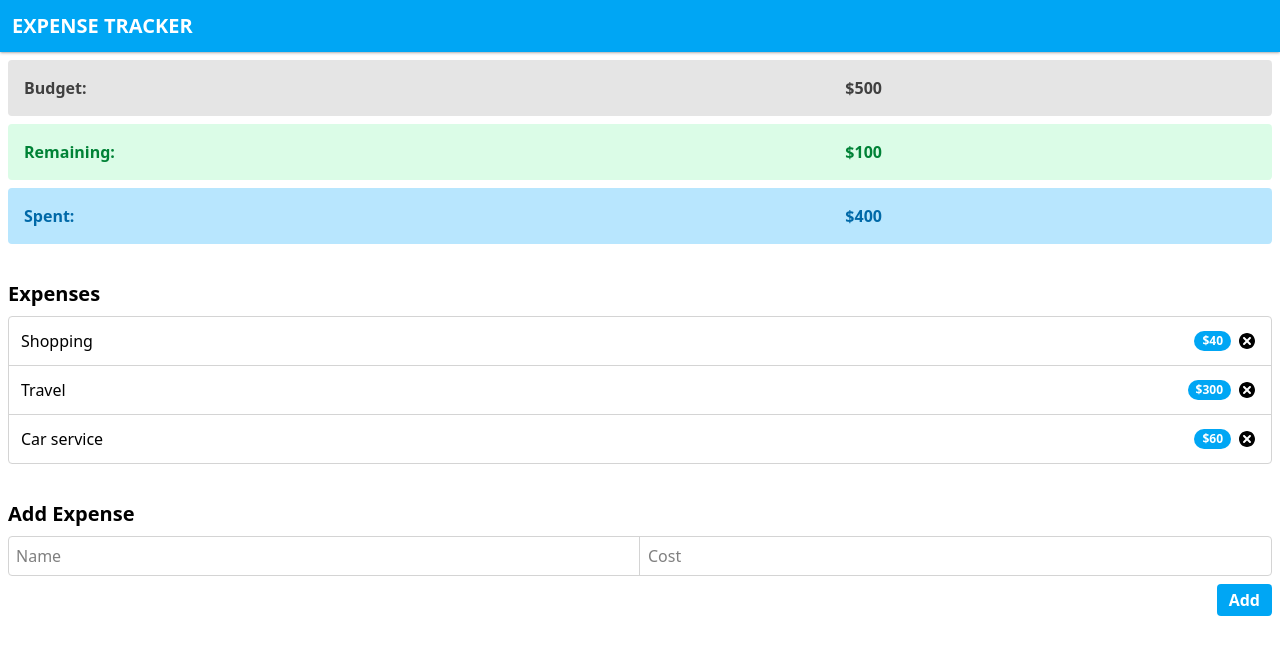
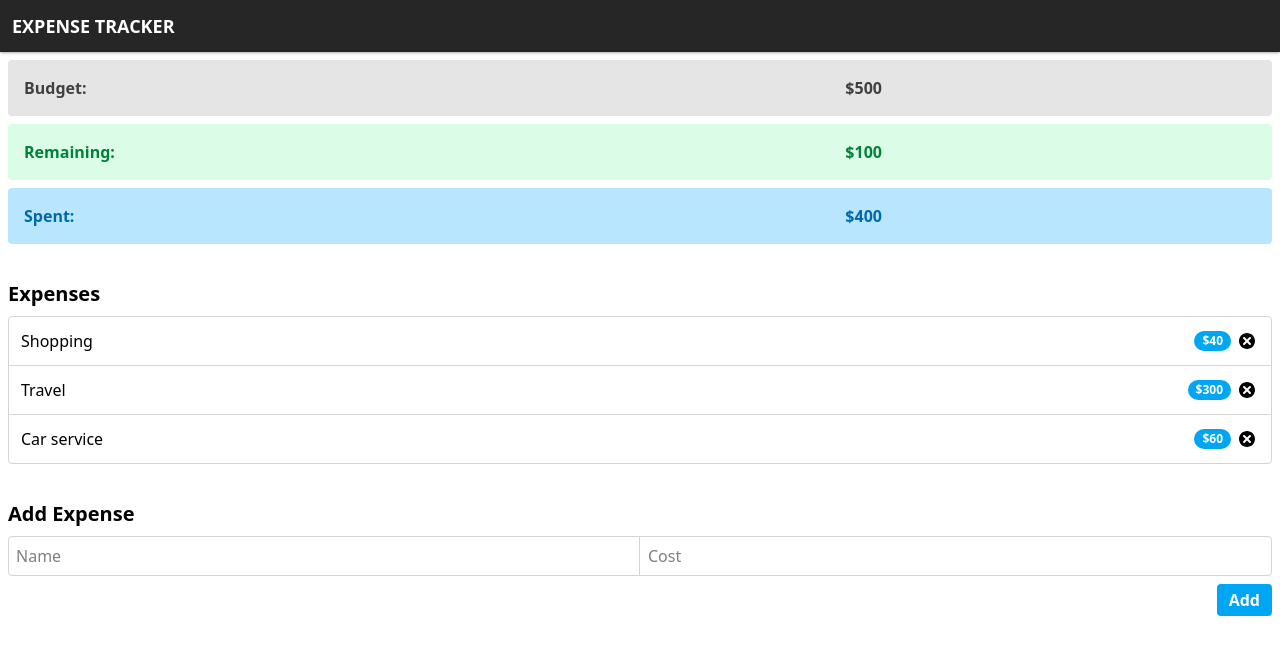
Before and after one commit to mwildan-hafidz/react-expense-tracker, a React (Vite) app: page / in a window 1280 px wide. Shown: the top 654 px of the page. Built offline with nearby package versions, Linux system fonts and the light colour scheme.

Commit message:
feat: update navbar to sticky

```diff
--- a/src/Navbar.jsx
+++ b/src/Navbar.jsx
@@ -1,7 +1,7 @@
 export default function Navbar() {
   return (
-    <div className="bg-sky-500 p-3 text-white shadow/25">
-      <h1 className="font-bold text-xl">EXPENSE TRACKER</h1>
+    <div className="bg-neutral-800 p-3 text-white shadow/25 sticky top-0 inset-x-0">
+      <h1 className="font-bold text-lg">EXPENSE TRACKER</h1>
     </div>
   );
 }
```
